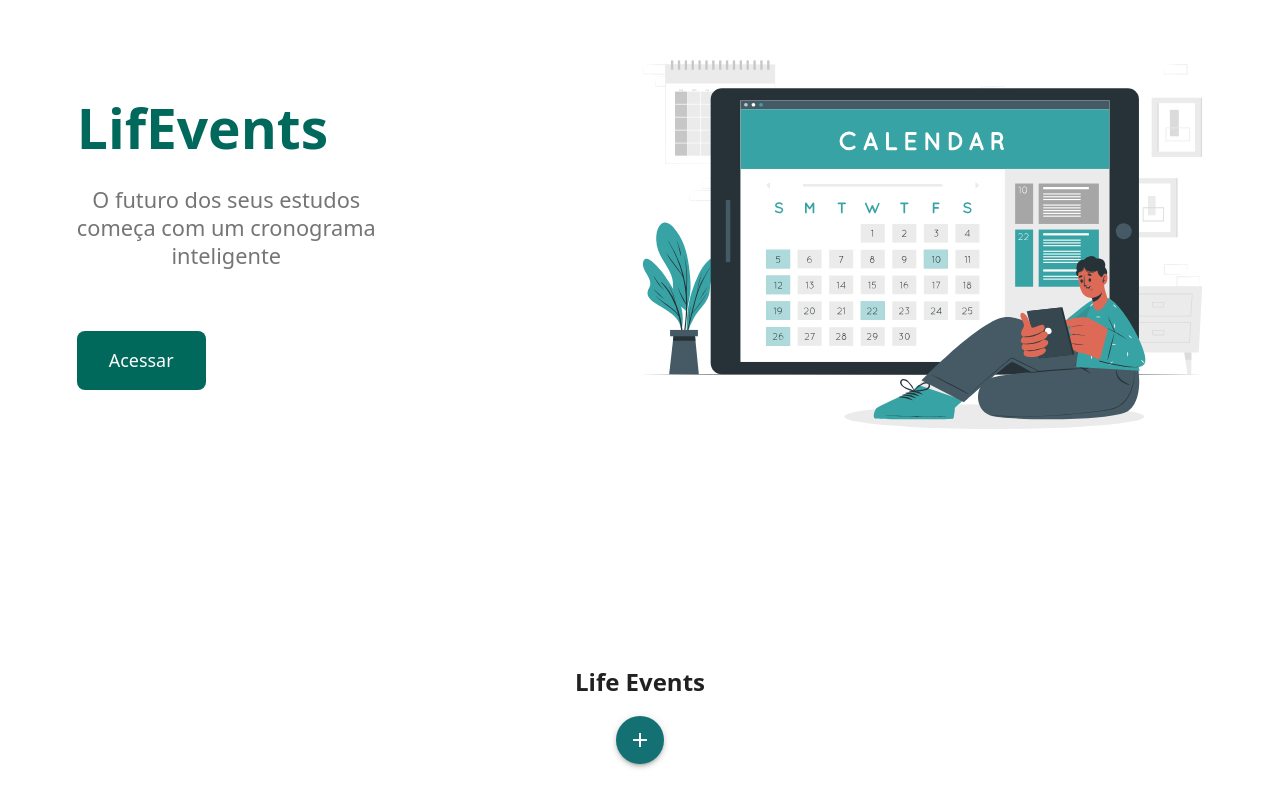
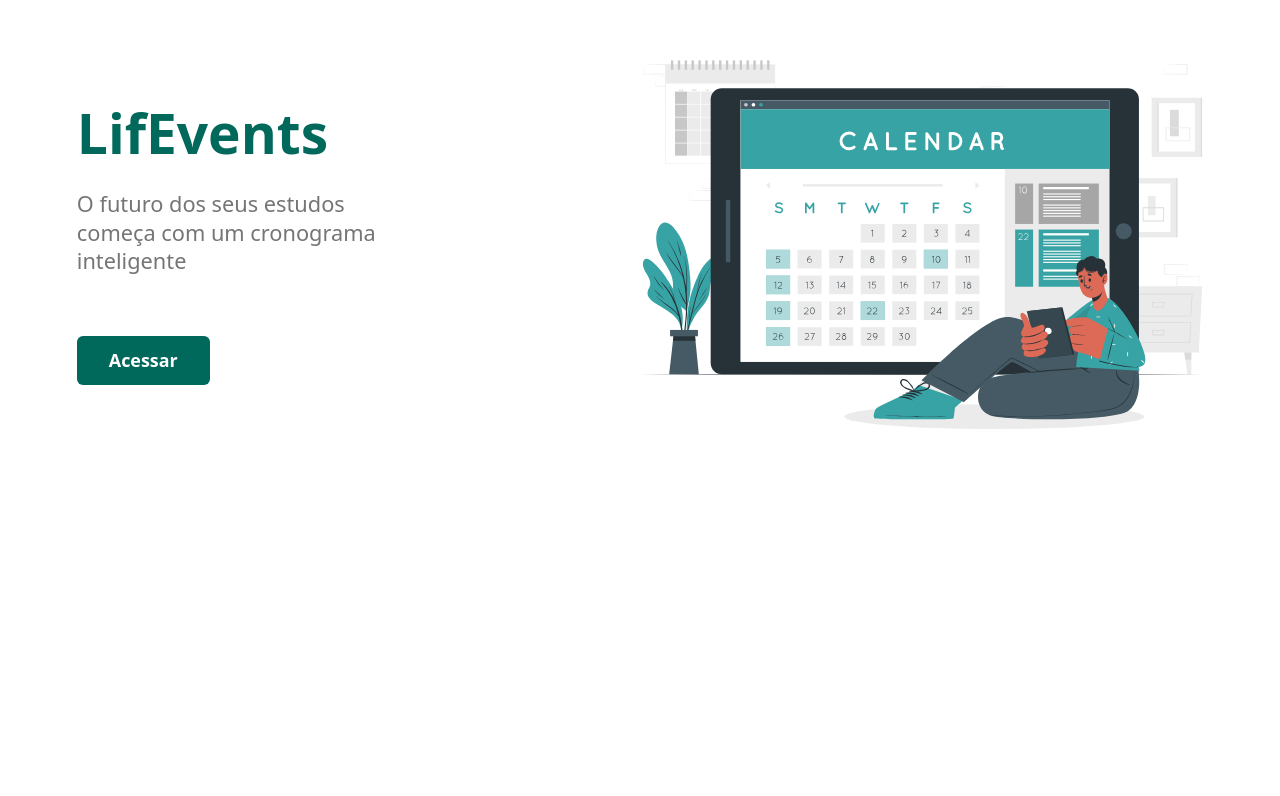
Before and after one commit to isabellaCE/life-events, a Vue app: page / in a window 1280 px wide. Shown: the part 156-952 px from the top of the page. After the commit the page ends 800 px from the top, so only its background shows below. Built offline with nearby package versions, Linux system fonts and the light colour scheme.

Commit message:
Ajustando erros da tela e deixando o botão funcional

```diff
--- a/src/App.vue
+++ b/src/App.vue
@@ -1,55 +1,28 @@
-<script setup>
-import { ref } from 'vue'
-
-const drawer = ref(false)
-</script>
+<template>
+  <v-app>
+    <TelaCapa v-if="telaAtual === 'capa'" @acessar="mudarParaSelecaoSemana" />
+    <SelecaoSemana v-if="telaAtual === 'selecaoSemana'" />
+  </v-app>
+</template>
 
 <script>
-import telaCapa from './telaCapa.vue'
+import TelaCapa from './telaCapa.vue'
+import SelecaoSemana from './selecaoSemana.vue'
 
 export default {
-  name: 'App',
   components: {
-    telaCapa
+    TelaCapa,
+    SelecaoSemana
+  },
+  data() {
+    return {
+      telaAtual: 'capa'
+    }
+  },
+  methods: {
+    mudarParaSelecaoSemana() {
+      this.telaAtual = 'selecaoSemana'
+    }
   }
 }
 </script>
-
-<template>
-  <v-app>
-    <v-main style="min-height: 100vh; background: white; padding: 0">
-      <telaCapa />
-      <div class="content-container">
-        <div style="padding: 20px">
-          <h2 class="mb-4">Life Events</h2>
-          <v-fab color="#137073" icon="mdi-plus" @click.stop="drawer = !drawer"></v-fab>
-        </div>
-      </div>
-
-      <v-navigation-drawer
-        v-model="drawer"
-        temporary
-        location="right"
-        width="300"
-      >
-        <div>TESTE</div>
-      </v-navigation-drawer>
-    </v-main>
-  </v-app>
-</template>
-
-<style scoped>
-.content-container {
-  position: relative;
-  height: 100%;
-  width: 100vw;
-  overflow-x: hidden;
-  background: white;
-}
-.v-navigation-drawer {
-  transition: transform 0.3s ease !important;
-}
-.v-application {
-  background: white !important;
-}
-</style>
--- /dev/null
+++ b/src/selecaoSemana.vue
@@ -0,0 +1,3 @@
+<template>
+    <h1>Tela Seleção de Semana</h1>
+</template>
--- a/src/telaCapa.vue
+++ b/src/telaCapa.vue
@@ -9,7 +9,7 @@
         inteligente
       </p>
 
-        <button class="botao">Acessar</button>
+      <button class="botao" @click="$emit('acessar')">Acessar</button>
     </div>
 
     <div class="direita-tela">
@@ -57,6 +57,7 @@
     font-size: 1.7vw;
     line-height: 1.3;
     margin: 0;
+    text-align: left;
   }
 
 
@@ -64,10 +65,11 @@
     background-color: #00695C;
     color: white;
     border: none;
-    padding: 1rem 2rem;
+    padding: 0.7rem 2rem;
     font-size: 1.4vw;
-    border-radius: 8px;
+    border-radius: 6px;
     margin-top: 4.2vh;
+    font-weight: bold;
   }
 
   .direita-tela {
@@ -77,7 +79,7 @@
     align-items: center;
   }
 
-  .right img {
+  .direita-tela img {
   width: 100%;
   max-width: 1000px;
   height: auto;
```
Lines whose indentation alone changed are shown as unchanged.
